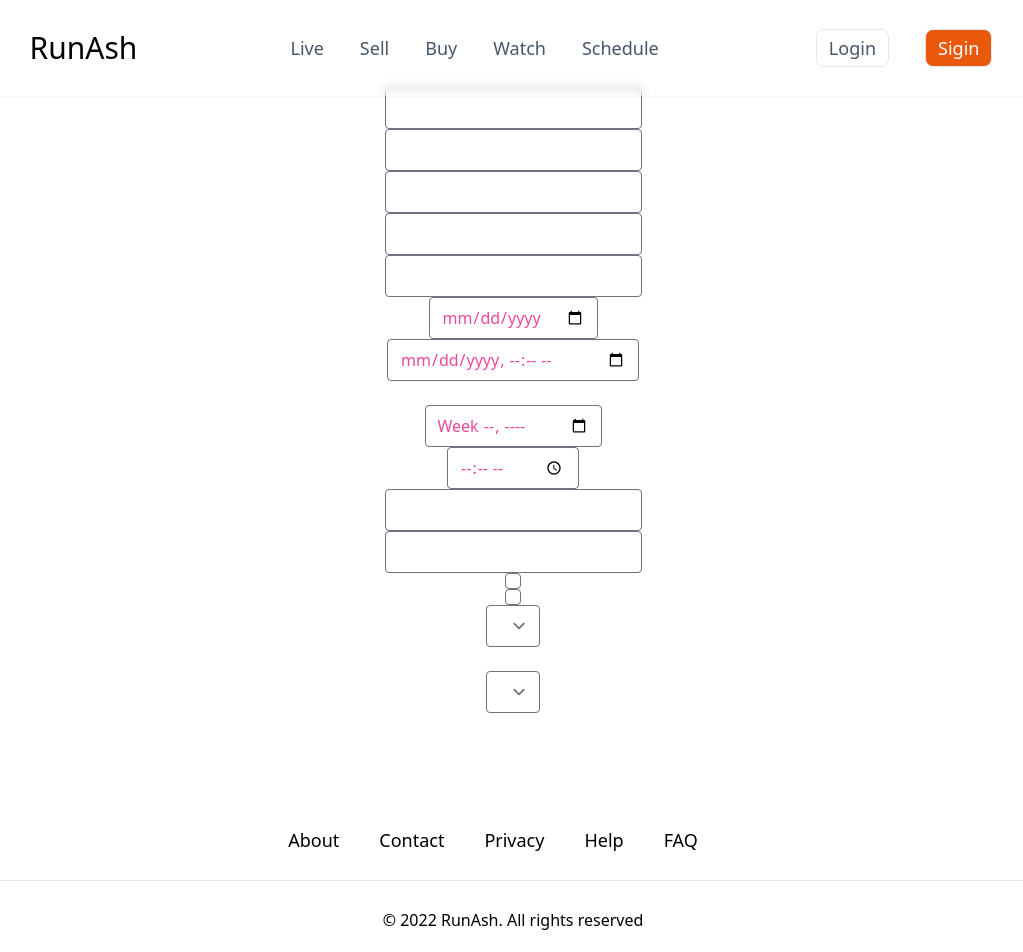
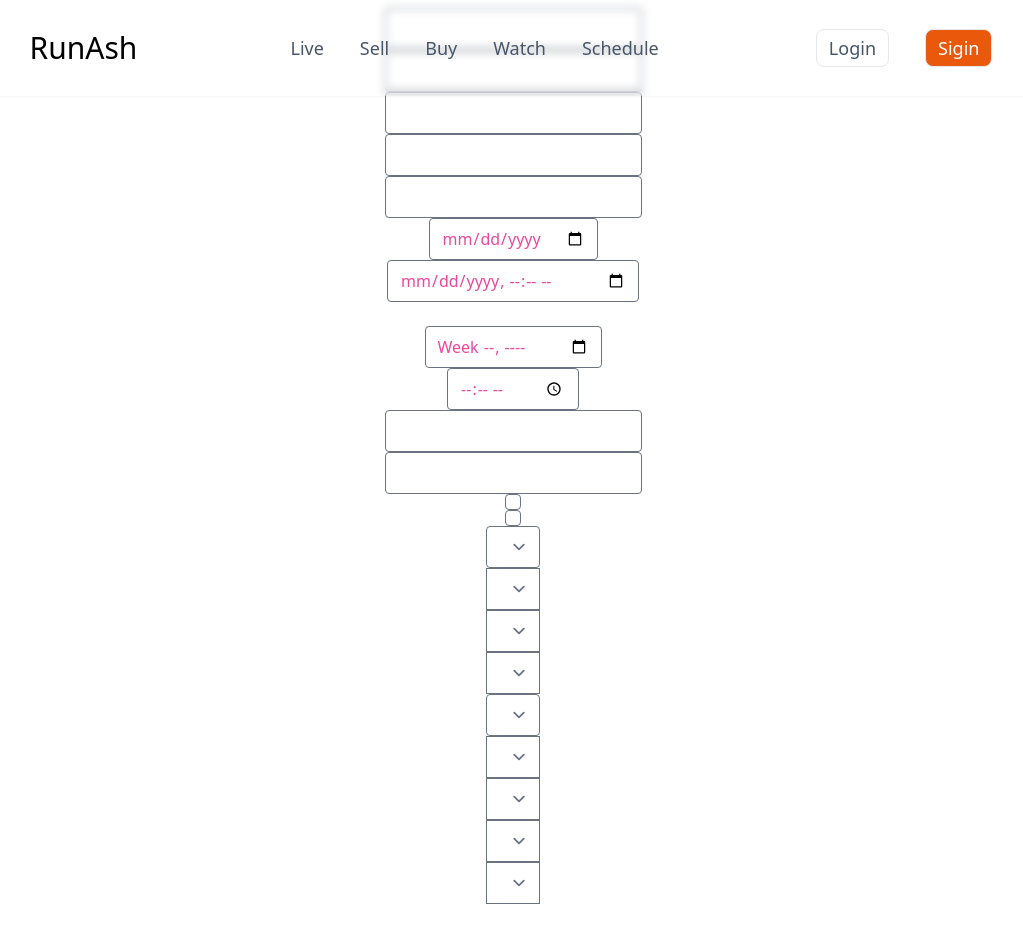
Before and after one commit to Vaibhavmurmu/nextjs13, a Next.js app: page /live in a window 1280 px wide. Shown: the top 952 px of the page, without its empty margins (127-1150 px from the left). Built offline with nearby package versions, Linux system fonts and the light colour scheme.

Commit message:
Update live.js

```diff
--- a/pages/live.js
+++ b/pages/live.js
@@ -20,8 +20,16 @@ export default function Live() {
              <input type="checkbox" className="rounded text-pink-500" />
              <input type="radio" className="rounded text-pink-500" />
              <select type="select" className="rounded text-pink-500" />
-             <input type="multiple" className="rounded text-pink-500" />
-             <select type="textarea" className="rounded text-pink-500" />
+             <select>one</select>
+             <select>one</select>
+             <select>one</select>
+             <select type="multiple" className="rounded text-pink-500" />
+             <select>one</select>
+             <select>one</select>
+             <select>one</select>
+             <select>one</select>
+
+             <input type="textarea" className="rounded text-pink-500" />
             </div>
         </div>
 
```
